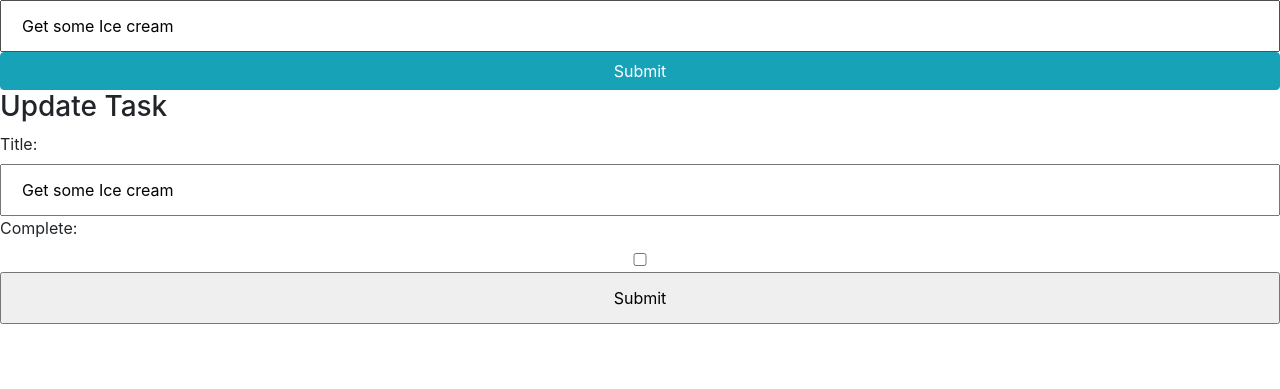
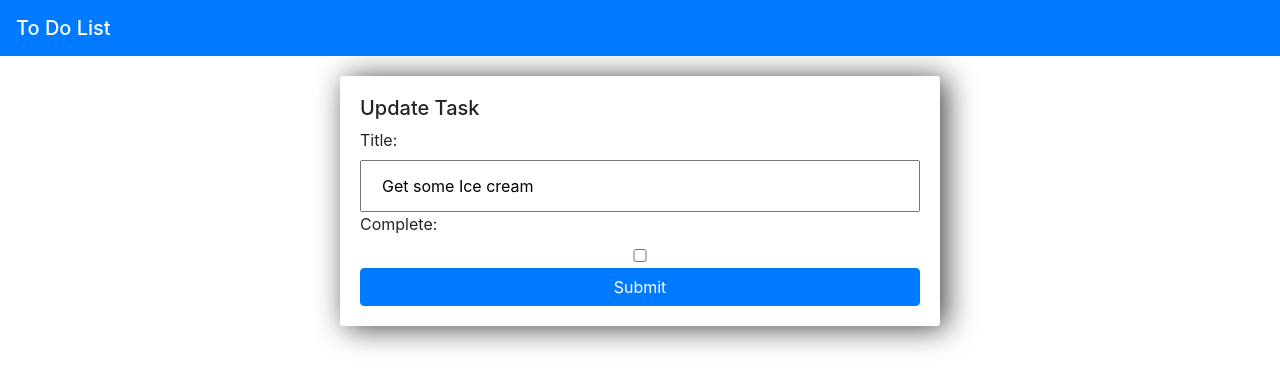
Before and after one commit to pau-lo/To-Do-App, a Django app: page /update_task/24/ in a window 1280 px wide. Shown: the top 389 px of the page. Run offline with Django 3.2, Linux system fonts and the light colour scheme; data comes from the database, SQL or seed files in the repository; both versions use the stored data as it was after the commit; some libraries are stand-ins or nearby versions.

Commit message:
added a new template file base.html and modified everything else to finish the app.

```diff
--- a/static/css/base.css
+++ b/static/css/base.css
@@ -1,5 +1,5 @@
 body {
-    background-color: #638cb8;
+    background-color: whitesmoke;
 }
 
 input {
@@ -10,24 +10,24 @@ input {
 }
 
 input::placeholder {
-    color: #d3d3d3;
+    color: #D3D3D3;
 }
 
 .submit {
-    background-color: #6ba3e8;
+    background-color: #007bff;
 }
 
-center-column {
+.center-column {
     width: 600px;
     margin: 20px auto;
     padding: 20px;
-    background-color: #fff;
+    background-color: #FFF;
     border-radius: 3px;
     box-shadow: 6px 2px 30px 0px rgba(0, 0, 0, 0.75)
 }
 
 .item-row {
-    background-color: #906abd;
+    background-color: purple;
     margin: 10px;
     padding: 20px;
     border-radius: 3px;
@@ -35,8 +35,3 @@ center-column {
     font-size: 16px;
     box-shadow: 0px -1px 10px -4px rgba(0, 0, 0, 0.75);
 }
-
-.btn-danger {
-    background-color: #ffae19;
-    border-color: #e59400;
-}
--- a/tasks/forms.py
+++ b/tasks/forms.py
@@ -4,6 +4,9 @@ from .models import *
 
 
 class TaskForm(forms.ModelForm):
+    title = forms.CharField(
+        widget=forms.TextInput(attrs={'placeholder': 'Add a new task ...'}))
+
     class Meta:
         model = Task
         fields = '__all__'
--- /dev/null
+++ b/templates/base.html
@@ -0,0 +1,33 @@
+{% load static %}
+<!DOCTYPE html>
+<html lang="en">
+
+<head>
+    <meta charset="UTF-8">
+    <meta name="viewport" content="width=device-width, initial-scale=1.0">
+    <title>To Do List</title>
+    <link href="{% static 'css/base.css' %}" rel="stylesheet">
+    <link rel="stylesheet" href="https://stackpath.bootstrapcdn.com/bootstrap/4.4.1/css/bootstrap.min.css"
+        integrity="sha384-Vkoo8x4CGsO3+Hhxv8T/Q5PaXtkKtu6ug5TOeNV6gBiFeWPGFN9MuhOf23Q9Ifjh" crossorigin="anonymous">
+</head>
+
+<body>
+    <nav class="navbar navbar-expand-lg navbar-dark bg-primary">
+        <a class="navbar-brand mb-0 h1" href="{% url 'list' %}">To Do List</a>
+    </nav>
+
+    {% block content %}
+    {% endblock content %}
+
+    <script src="https://code.jquery.com/jquery-3.4.1.slim.min.js"
+        integrity="sha384-J6qa4849blE2+poT4WnyKhv5vZF5SrPo0iEjwBvKU7imGFAV0wwj1yYfoRSJoZ+n" crossorigin="anonymous">
+    </script>
+    <script src="https://cdn.jsdelivr.net/npm/popper.js@1.16.0/dist/umd/popper.min.js"
+        integrity="sha384-Q6E9RHvbIyZFJoft+2mJbHaEWldlvI9IOYy5n3zV9zzTtmI3UksdQRVvoxMfooAo" crossorigin="anonymous">
+    </script>
+    <script src="https://stackpath.bootstrapcdn.com/bootstrap/4.4.1/js/bootstrap.min.js"
+        integrity="sha384-wfSDF2E50Y2D1uUdj0O3uMBJnjuUD4Ih7YwaYd1iqfktj0Uod8GCExl3Og8ifwB6" crossorigin="anonymous">
+    </script>
+</body>
+
+</html>
--- a/templates/list.html
+++ b/templates/list.html
@@ -1,31 +1,15 @@
-{% load static %}
-<!DOCTYPE html>
-<html lang="en">
-
-<head>
-    <meta charset="UTF-8">
-    <meta name="viewport" content="width=device-width, initial-scale=1.0">
-    <title>To Do List</title>
-    <link href="{% static 'css/base.css' %}" rel="stylesheet">
-    <link rel="stylesheet" href="https://stackpath.bootstrapcdn.com/bootstrap/4.4.1/css/bootstrap.min.css"
-        integrity="sha384-Vkoo8x4CGsO3+Hhxv8T/Q5PaXtkKtu6ug5TOeNV6gBiFeWPGFN9MuhOf23Q9Ifjh" crossorigin="anonymous">
-</head>
-
-<body>
-
+{% extends 'base.html' %}
+{% block content %}
 <div class="center-column">
     <form method="POST" action="/">
         {% csrf_token %}
         {{ form.title }}
-            <!-- {{ form.description }} -->
-            <input class="btn btn-info" type="submit" name="Create Task">
+        <input class="btn btn-primary" type="submit" name="Create Task">
     </form>
-
-
     {%  for task in tasks %}
     <div class="item-row">
-            <a class="btn btn-sm btn-info" href="{% url 'update_task' task.id %}">Update</a>
-            <a class="btn btn-sm btn-danger" href="{% url 'delete_task' task.id %}">Delete</a>
+        <a class="btn btn-sm btn-success" href="{% url 'update_task' task.id %}">Update</a>
+        <a class="btn btn-sm btn-warning" href="{% url 'delete_task' task.id %}">Delete</a>
 
         {% if task.complete == True %}
         <strike>{{ task }}</strike>
@@ -34,22 +18,5 @@
         {% endif %}
     </div>
     {% endfor %}
-
-        {% block content %}
+</div>
 {% endblock content %}
-    </div>
-
-
-    <script src="https://code.jquery.com/jquery-3.4.1.slim.min.js"
-        integrity="sha384-J6qa4849blE2+poT4WnyKhv5vZF5SrPo0iEjwBvKU7imGFAV0wwj1yYfoRSJoZ+n" crossorigin="anonymous">
-    </script>
-    <script src="https://cdn.jsdelivr.net/npm/popper.js@1.16.0/dist/umd/popper.min.js"
-        integrity="sha384-Q6E9RHvbIyZFJoft+2mJbHaEWldlvI9IOYy5n3zV9zzTtmI3UksdQRVvoxMfooAo" crossorigin="anonymous">
-    </script>
-    <script src="https://stackpath.bootstrapcdn.com/bootstrap/4.4.1/js/bootstrap.min.js"
-        integrity="sha384-wfSDF2E50Y2D1uUdj0O3uMBJnjuUD4Ih7YwaYd1iqfktj0Uod8GCExl3Og8ifwB6" crossorigin="anonymous">
-    </script>
-
-</body>
-
-</html>
--- a/templates/update_task.html
+++ b/templates/update_task.html
@@ -1,11 +1,12 @@
 {% extends 'list.html' %}
 {% block content %}
 
-<h3>Update Task</h3>
-
-<form method="POST" action="/">
-    {% csrf_token %}
-    {{ form }}
-    <input type="submit" name="Update Task">
-</form>
+<div class="center-column">
+    <h5>Update Task</h5>
+    <form method="POST" action="">
+        {% csrf_token %}
+        {{ form }}
+        <input class="btn btn-primary" type="submit" name="Update Task">
+    </form>
+</div>
 {% endblock content %}
```
Also changed, not shown: templates/delete_task.html (+10 -9 lines), db.sqlite3. Lines whose indentation alone changed are shown as unchanged.
